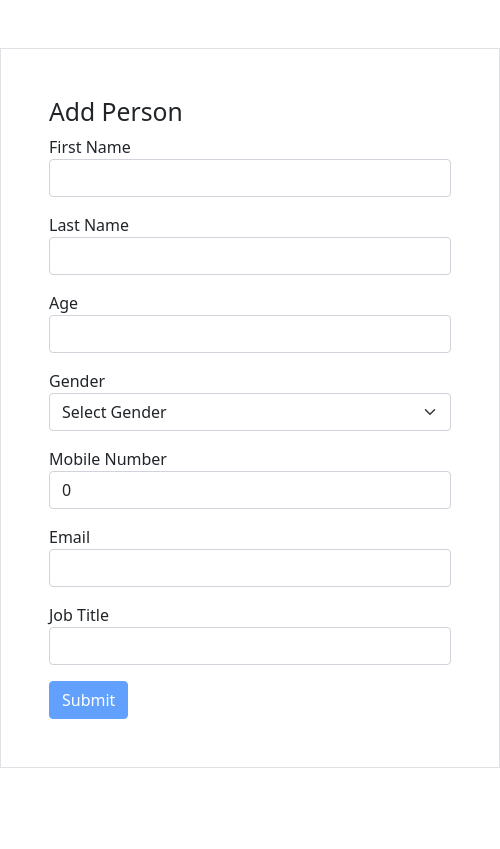
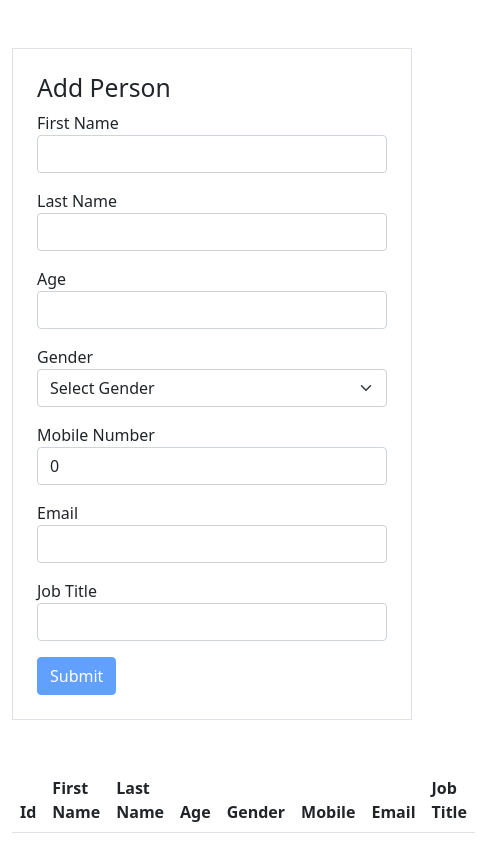
Before and after one commit to MasterJameson/NewPortfolio, a React (Create React App) app: page / in a window 390 px wide. Shown: the whole page, 500 px wide, since content can reach past the window. Built offline with nearby package versions, Linux system fonts and the light colour scheme.

Commit message:
added table and validate if email and mobile already exist

```diff
--- a/src/App.tsx
+++ b/src/App.tsx
@@ -5,6 +5,7 @@ import './App.css';
 import AddPerson from './Forms/AddPerson';
 import SignUpForm from './Forms/SignUp';
 import { appStore } from './redux/store';
+import PersonTable from './Tables/PersonTable';
 
 
 function App() {
@@ -12,7 +13,16 @@ function App() {
   return (
     <React.Fragment>
       <Provider store={appStore}>
-        <AddPerson />
+        <div className="container">
+          <div className="row">
+            <div className="col-sm">
+              <AddPerson />
+            </div>
+            <div className="col-sm">
+              <PersonTable />
+            </div>
+          </div>
+        </div>
         {/* <SignUpForm /> */}
       </Provider>
     </React.Fragment>
--- a/src/Forms/AddPerson/index.tsx
+++ b/src/Forms/AddPerson/index.tsx
@@ -1,4 +1,4 @@
-import React, { useState } from 'react'
+import React, { useState, useEffect } from 'react'
 import { useDispatch, useSelector } from 'react-redux';
 import { addPerson } from '../../redux/action';
 import PersonErr from '../FormErr/PersonErr';
@@ -22,6 +22,23 @@ const AddPerson = () => {
     isInputValid: { fNameValid: false, lNameValid: false, genderValid: false, ageValid: false, mobileValid: false, emailValid: false, formValid: false, }
 
   })
+  useEffect(() => {
+    const fieldValidationErrors = person.isInputError;
+    const itemError = person.isInputValid;
+    if (personList.length > 0) {
+      personList.forEach((element: MyPerson) => {
+        if (person.email === element.email) {
+          itemError.emailValid = false;
+          fieldValidationErrors.email = 'Email already exist.';
+        }
+        if (person.mobile === element.mobile) {
+          itemError.mobileValid = false;
+          fieldValidationErrors.mobile = 'Mobile already exist.';
+        }
+      });
+    }
+  }, [person])
+
 
   const validateField = (fieldName: string, value: string | number) => {
     const fieldValidationErrors = person.isInputError;
@@ -55,6 +72,8 @@ const AddPerson = () => {
       default:
         break;
     }
+    console.log(person);
+
     itemError.formValid = itemError.lNameValid && itemError.fNameValid && itemError.ageValid && itemError.emailValid && itemError.genderValid && itemError.mobileValid;
   }
   const handleId = () => {
@@ -73,7 +92,6 @@ const AddPerson = () => {
       setPerson({ ...person, id: uniqueId })
     }
   }
-
 
   const handleInputChange = (event: React.ChangeEvent<HTMLInputElement>) => {
     const name = event.target.name
@@ -106,7 +124,6 @@ const AddPerson = () => {
 
   const handleDispatchPerson = (event: { preventDefault: () => void; }) => {
     const isForm = person.isInputValid.formValid;
-
     if (isForm) {
       dispatch(addPerson(person))
     }
@@ -120,12 +137,10 @@ const AddPerson = () => {
   // console.log(tst);
   // console.log(fltr);
 
-  console.log(personList);
-
   return (
     <React.Fragment>
-      <div style={{ width: 500, margin: "0 auto", }}>
-        <form className='demoForm border p-5 mt-5'>
+      <div style={{ width: 400, margin: "0 auto", }}>
+        <form className='demoForm border p-4 mt-5'>
           <h2>Add Person</h2>
           <div className={`form-group ${person.isInputError.fName.length === 0 ? '' : 'has-error'}`}>
             <label htmlFor="fName">First Name</label>
--- /dev/null
+++ b/src/Tables/PersonTable/index.tsx
@@ -0,0 +1,44 @@
+import React from 'react'
+import { useSelector } from 'react-redux'
+import { MyPerson } from '../../Forms/AddPerson/interface';
+
+const PersonTable = () => {
+  const personList = useSelector((state: any) => state.personList)
+
+  return (
+    <table className="table table-striped mt-5 " >
+      <thead>
+        <tr>
+          <th scope="col">Id</th>
+          <th scope="col">First Name</th>
+          <th scope="col">Last Name</th>
+          <th scope="col">Age</th>
+          <th scope="col">Gender</th>
+          <th scope="col">Mobile</th>
+          <th scope="col">Email</th>
+          <th scope="col">Job Title</th>
+        </tr>
+      </thead>
+      <tbody>
+        {
+          personList.map((item: MyPerson, i: number) => {
+            return (
+              <tr key={i}>
+                <th>{item.id}</th>
+                <td>{item.fName}</td>
+                <td>{item.lName}</td>
+                <td>{item.age}</td>
+                <td>{item.gender}</td>
+                <td>{item.mobile}</td>
+                <td>{item.email}</td>
+                <td>{item.jobTitle}</td>
+              </tr>
+            )
+          })
+        }
+      </tbody>
+    </table >
+  )
+}
+
+export default PersonTable
--- a/src/redux/reducer.tsx
+++ b/src/redux/reducer.tsx
@@ -10,7 +10,7 @@ const reducer = (state: any = storeStates, action: any) => {
       state = {
         ...state,
         personList: [...state.personList.filter((val: any) => {
-          if (val.id !== action.add.id && val.email !== action.add.email && val.mobile !== action.add.mobile) {
+          if (val.id !== action.add.id) {
             return [...state.personList, action.add]
           } return false
         }), action.add],
```
